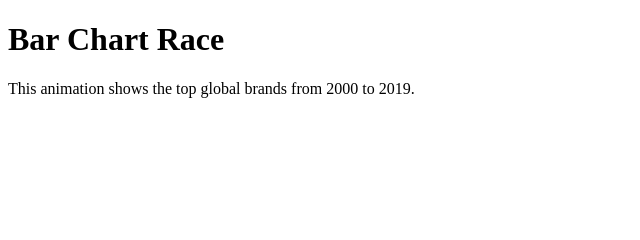
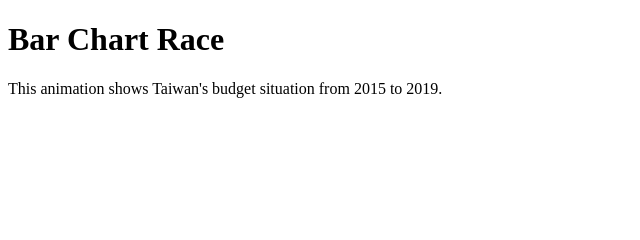
Before and after one commit to thinkforai25/vibecoding-bar-chart-race, a website: page index.html in a window 1280 px wide. Shown: the top 240 px of the page, 0-640 px from the left. Drawn offline with nearby package versions, Linux system fonts and the light colour scheme.

Commit message:
Update index.html

```diff
--- a/index.html
+++ b/index.html
@@ -4,7 +4,7 @@
 <link rel="stylesheet" type="text/css" href="./inspector.css">
 <body>
 <h1>Bar Chart Race</h1>
-<p>This animation shows the top global brands from 2000 to 2019.</p>
+<p>This animation shows Taiwan's budget situation from 2015 to 2019.</p>
 <div id="chart"></div>
 <script type="module">
 
```
